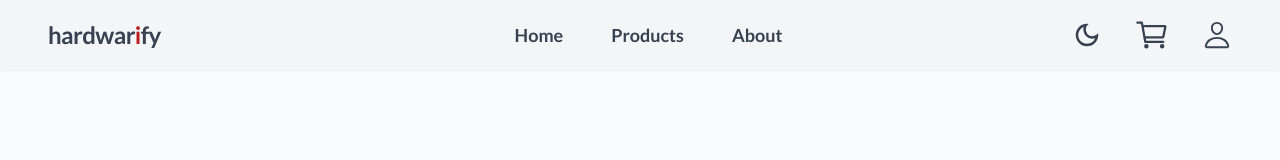
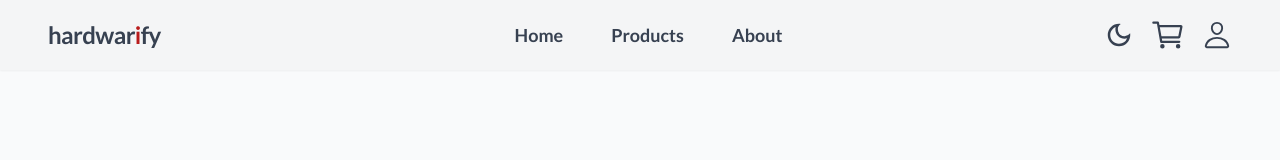
Before and after one commit to tojamrcel/hardwarify-project, a Next.js app: page /login in a window 1280 px wide. Shown: the top 160 px of the page. Built offline with nearby package versions, Linux system fonts and the light colour scheme; no server answers.

Commit message:
style: fix bug in header styling

```diff
--- a/app/_components/Header.tsx
+++ b/app/_components/Header.tsx
@@ -75,7 +75,7 @@ function Header() {
                 </Link>
               </li>
             </div>
-            <div className="flex items-center gap-4 sm:w-64 sm:gap-8">
+            <div className="flex items-center gap-4 lg:w-64">
               <li className="ml-auto hidden transition-colors hover:text-gray-600 dark:hover:text-gray-300/90 lg:block">
                 <ToggleDarkMode />
               </li>
```
